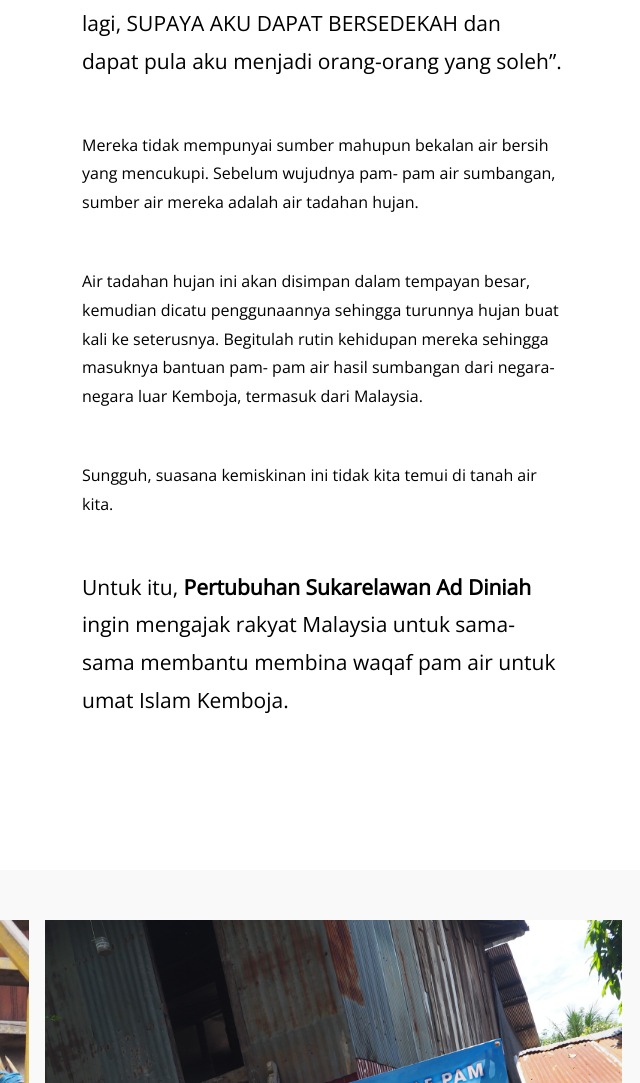
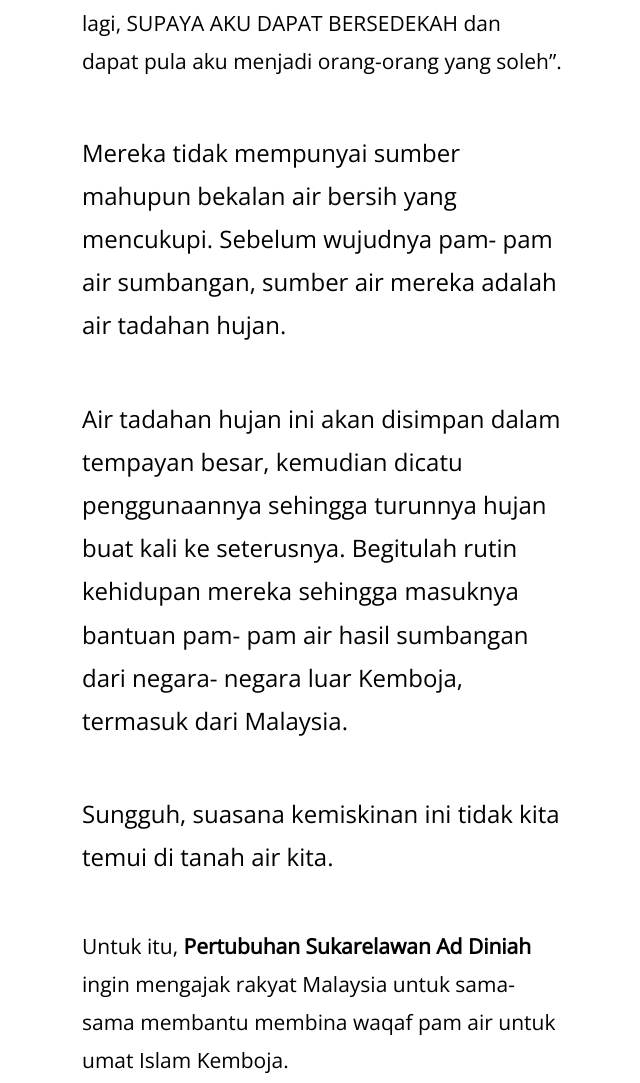
Before and after one commit to jiwalukasociety/jiwalukasociety.github.io, a plain HTML site: page index.html in a window 1280 px wide. Shown: the part 1721-2804 px from the top of the page, without its empty margins (603-1243 px from the left). Drawn offline with nearby package versions, Linux system fonts and the light colour scheme.

Commit message:
Update templatemo-style.css

```diff
--- a/css/templatemo-style.css
+++ b/css/templatemo-style.css
@@ -123,7 +123,7 @@ p {
 	margin-right: 0;
 }
 
-.tm-small-font { font-size: 1rem; }
+.tm-small-font { font-size: 1.5rem; }
 
 .tm-page-content-width {
 	max-width: 1200px;
```
